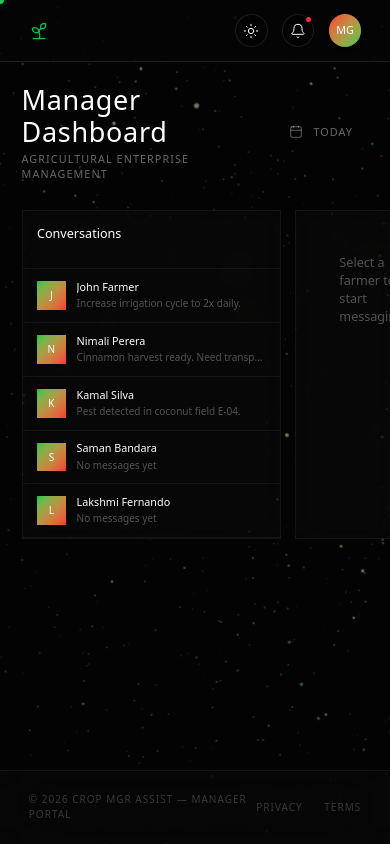
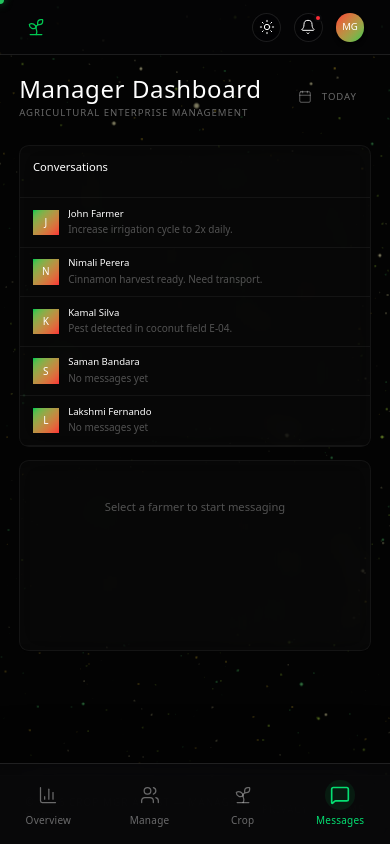
Before and after one commit to NimnaOfficial/CropAssist-webApp, a Next.js app in the folder frontend/: page /manager in a window 390 px wide. Both pictures are taken after a click on the button "VIEW ALL". Built offline with nearby package versions, Linux system fonts and the light colour scheme.

Commit message:
mobile optimized

```diff
--- a/frontend/src/app/dashboard/page.tsx
+++ b/frontend/src/app/dashboard/page.tsx
@@ -826,6 +826,29 @@ export default function DashboardPage() {
           </motion.div>
         )}
       </AnimatePresence>
+
+      {/* ═══════════════════ MOBILE BOTTOM NAV ═══════════════════ */}
+      <div className="lg:hidden fixed bottom-0 left-0 right-0 z-50 bg-white/80 dark:bg-zinc-950/80 backdrop-blur-xl border-t border-zinc-200 dark:border-white/10 px-6 py-3 flex items-center justify-between shadow-[0_-10px_40px_rgba(0,0,0,0.05)] dark:shadow-[0_-10px_40px_rgba(0,0,0,0.5)] safe-area-pb">
+        {sidebarNavMain.map((item) => {
+          const Icon = item.icon;
+          const active = activeNav === item.id;
+          return (
+            <motion.button
+              key={item.id}
+              whileTap={{ scale: 0.9 }}
+              onClick={() => setActiveNav(item.id)}
+              className={`flex flex-col items-center gap-1 p-2 rounded-xl transition-colors duration-300 ${
+                active ? "text-green-600 dark:text-green-400" : "text-zinc-500 dark:text-white/40 hover:text-zinc-900 dark:hover:text-white"
+              }`}
+            >
+              <div className={`p-1.5 rounded-full transition-colors ${active ? "bg-green-500/10" : "bg-transparent"}`}>
+                <Icon size={20} strokeWidth={active ? 2 : 1.5} />
+              </div>
+              <span className="text-[10px] font-medium tracking-wide">{item.label}</span>
+            </motion.button>
+          );
+        })}
+      </div>
     </div>
   );
 }
--- a/frontend/src/app/globals.css
+++ b/frontend/src/app/globals.css
@@ -19,7 +19,7 @@
 
 /* Lenis-style smooth scroll feel for all browsers */
 html {
-  font-size: 90%; /* Scales everything down by 10% for an enterprise zoomed-out feel */
+  font-size: 80%; /* Scales everything down by 20% total for an enterprise zoomed-out feel */
 }
 
 html, body {
--- a/frontend/src/app/login/page.tsx
+++ b/frontend/src/app/login/page.tsx
@@ -98,7 +98,7 @@ export default function LoginPage() {
           initial={{ opacity: 0, x: -40 }}
           animate={{ opacity: 1, x: 0 }}
           transition={{ duration: 1.2, ease: "easeOut" }}
-          className="w-full lg:w-2/3 flex flex-col justify-between text-white p-8 lg:p-24 min-h-screen lg:min-h-0"
+          className="w-full lg:w-2/3 flex flex-col justify-between text-white p-8 pt-12 lg:p-24 min-h-[40vh] lg:min-h-screen"
         >
           {/* TOP */}
           <Link href="/" className="inline-flex items-center gap-3 text-white/70 hover:text-green-400 transition-colors duration-300">
@@ -137,7 +137,7 @@ export default function LoginPage() {
           initial={{ opacity: 0, y: 40 }}
           animate={{ opacity: 1, y: 0 }}
           transition={{ duration: 1, delay: 0.2, ease: "easeOut" }}
-          className="w-full lg:w-1/3 backdrop-blur-xl bg-white/5 border-l border-white/10 p-8 lg:p-16 flex flex-col justify-between min-h-screen"
+          className="w-full lg:w-1/3 backdrop-blur-xl bg-white/10 lg:bg-white/5 border-t lg:border-t-0 lg:border-l border-white/20 lg:border-white/10 p-8 lg:p-16 flex flex-col justify-center lg:justify-between min-h-[60vh] lg:min-h-screen shadow-[0_-20px_40px_rgba(0,0,0,0.5)] lg:shadow-none rounded-t-[40px] lg:rounded-none z-30"
         >
           {/* TOP */}
           <div className="flex justify-between items-center pb-6 border-b border-white/10 mt-6 lg:mt-12">
--- a/frontend/src/app/manager/page.tsx
+++ b/frontend/src/app/manager/page.tsx
@@ -383,7 +383,7 @@ export default function ManagerDashboard() {
 
       {/* ═══════════════════ MAIN CONTENT ═══════════════════ */}
       <div className="flex-1 relative z-10 flex flex-col w-full max-w-full">
-        <main className="flex-1 p-6 md:p-8 flex flex-col">
+        <main className="flex-1 p-6 md:p-8 pb-24 md:pb-8 flex flex-col">
 
           <div className="flex items-center justify-between mb-8">
             <div>
@@ -650,12 +650,12 @@ export default function ManagerDashboard() {
 
           {/* ════════ MESSAGES TAB ════════ */}
           {activeTab === "messages" && (
-            <motion.div key="messages" initial={{ opacity: 0 }} animate={{ opacity: 1 }} exit={{ opacity: 0 }} className="flex gap-4">
-              <div className="w-72 flex-shrink-0 bg-white/70 dark:bg-white/[0.02] backdrop-blur-md border border-zinc-200/50 dark:border-white/5 flex flex-col shadow-sm dark:shadow-none">
+            <motion.div key="messages" initial={{ opacity: 0 }} animate={{ opacity: 1 }} exit={{ opacity: 0 }} className="flex flex-col md:flex-row gap-4 min-h-[60vh]">
+              <div className="w-full md:w-72 flex-shrink-0 bg-white/70 dark:bg-white/[0.02] backdrop-blur-md border border-zinc-200/50 dark:border-white/5 flex flex-col shadow-sm dark:shadow-none rounded-xl overflow-hidden">
                 <div className="p-4 border-b border-zinc-200 dark:border-white/5">
                   <h3 className="text-sm font-gelasio text-zinc-900 dark:text-white mb-3">Conversations</h3>
                 </div>
-                <div className="flex-1">
+                <div className="flex-1 overflow-y-auto max-h-[30vh] md:max-h-none">
                   {farmers.map(f => (
                     <div key={f.id} onClick={() => setChatFarmer(f)} className={`px-4 py-3 cursor-pointer border-b border-zinc-100 dark:border-white/5 transition-colors ${chatFarmer?.id === f.id ? "bg-green-500/5 dark:bg-green-500/10 border-l-2 border-l-green-500" : "hover:bg-zinc-50 dark:hover:bg-white/[0.02]"}`}>
                       <div className="flex items-center gap-3">
@@ -670,7 +670,7 @@ export default function ManagerDashboard() {
                 </div>
               </div>
 
-              <div className="flex-1 bg-white/70 dark:bg-white/[0.02] backdrop-blur-md border border-zinc-200/50 dark:border-white/5 flex flex-col shadow-sm dark:shadow-none">
+              <div className="flex-1 bg-white/70 dark:bg-white/[0.02] backdrop-blur-md border border-zinc-200/50 dark:border-white/5 flex flex-col shadow-sm dark:shadow-none rounded-xl overflow-hidden">
                 {chatFarmer ? (
                   <>
                     <div className="px-6 py-4 border-b border-zinc-200 dark:border-white/5 flex items-center justify-between bg-zinc-50/50 dark:bg-white/[0.02]">
@@ -845,6 +845,29 @@ export default function ManagerDashboard() {
           </motion.div>
         )}
       </AnimatePresence>
+
+      {/* ═══════════════════ MOBILE BOTTOM NAV ═══════════════════ */}
+      <div className="md:hidden fixed bottom-0 left-0 right-0 z-50 bg-white/80 dark:bg-zinc-950/80 backdrop-blur-xl border-t border-zinc-200 dark:border-white/10 px-6 py-3 flex items-center justify-between shadow-[0_-10px_40px_rgba(0,0,0,0.05)] dark:shadow-[0_-10px_40px_rgba(0,0,0,0.5)] safe-area-pb">
+        {navTabs.map((tab) => {
+          const Icon = tab.icon;
+          const active = activeTab === tab.id;
+          return (
+            <motion.button
+              key={tab.id}
+              whileTap={{ scale: 0.9 }}
+              onClick={() => setActiveTab(tab.id)}
+              className={`flex flex-col items-center gap-1 p-2 rounded-xl transition-colors duration-300 ${
+                active ? "text-green-600 dark:text-green-400" : "text-zinc-500 dark:text-white/40 hover:text-zinc-900 dark:hover:text-white"
+              }`}
+            >
+              <div className={`p-1.5 rounded-full transition-colors ${active ? "bg-green-500/10" : "bg-transparent"}`}>
+                <Icon size={20} strokeWidth={active ? 2 : 1.5} />
+              </div>
+              <span className="text-[10px] font-medium tracking-wide whitespace-nowrap">{tab.label.split(' ')[0]}</span>
+            </motion.button>
+          );
+        })}
+      </div>
     </div>
   );
 }
--- a/frontend/src/app/signup/page.tsx
+++ b/frontend/src/app/signup/page.tsx
@@ -136,7 +136,7 @@ export default function SignupPage() {
           initial={{ opacity: 0, x: -40 }}
           animate={{ opacity: 1, x: 0 }}
           transition={{ duration: 1.2, ease: "easeOut" }}
-          className="w-full lg:w-2/3 flex flex-col justify-between text-white p-8 lg:p-24 min-h-screen lg:min-h-0"
+          className="w-full lg:w-2/3 flex flex-col justify-between text-white p-8 pt-12 lg:p-24 min-h-[40vh] lg:min-h-screen"
         >
           {/* TOP */}
           <Link href="/" className="inline-flex items-center gap-3 text-white/70 hover:text-green-400 transition-colors duration-300">
@@ -175,7 +175,7 @@ export default function SignupPage() {
           initial={{ opacity: 0, y: 40 }}
           animate={{ opacity: 1, y: 0 }}
           transition={{ duration: 1, delay: 0.2, ease: "easeOut" }}
-          className="w-full lg:w-1/3 backdrop-blur-xl bg-white/5 border-l border-white/10 p-8 lg:p-16 flex flex-col justify-between min-h-screen"
+          className="w-full lg:w-1/3 backdrop-blur-xl bg-white/10 lg:bg-white/5 border-t lg:border-t-0 lg:border-l border-white/20 lg:border-white/10 p-8 lg:p-16 flex flex-col justify-center lg:justify-between min-h-[60vh] lg:min-h-screen shadow-[0_-20px_40px_rgba(0,0,0,0.5)] lg:shadow-none rounded-t-[40px] lg:rounded-none z-30"
         >
           {/* TOP */}
           <div className="flex justify-between items-center pb-6 border-b border-white/10 mt-6 lg:mt-12">
```
